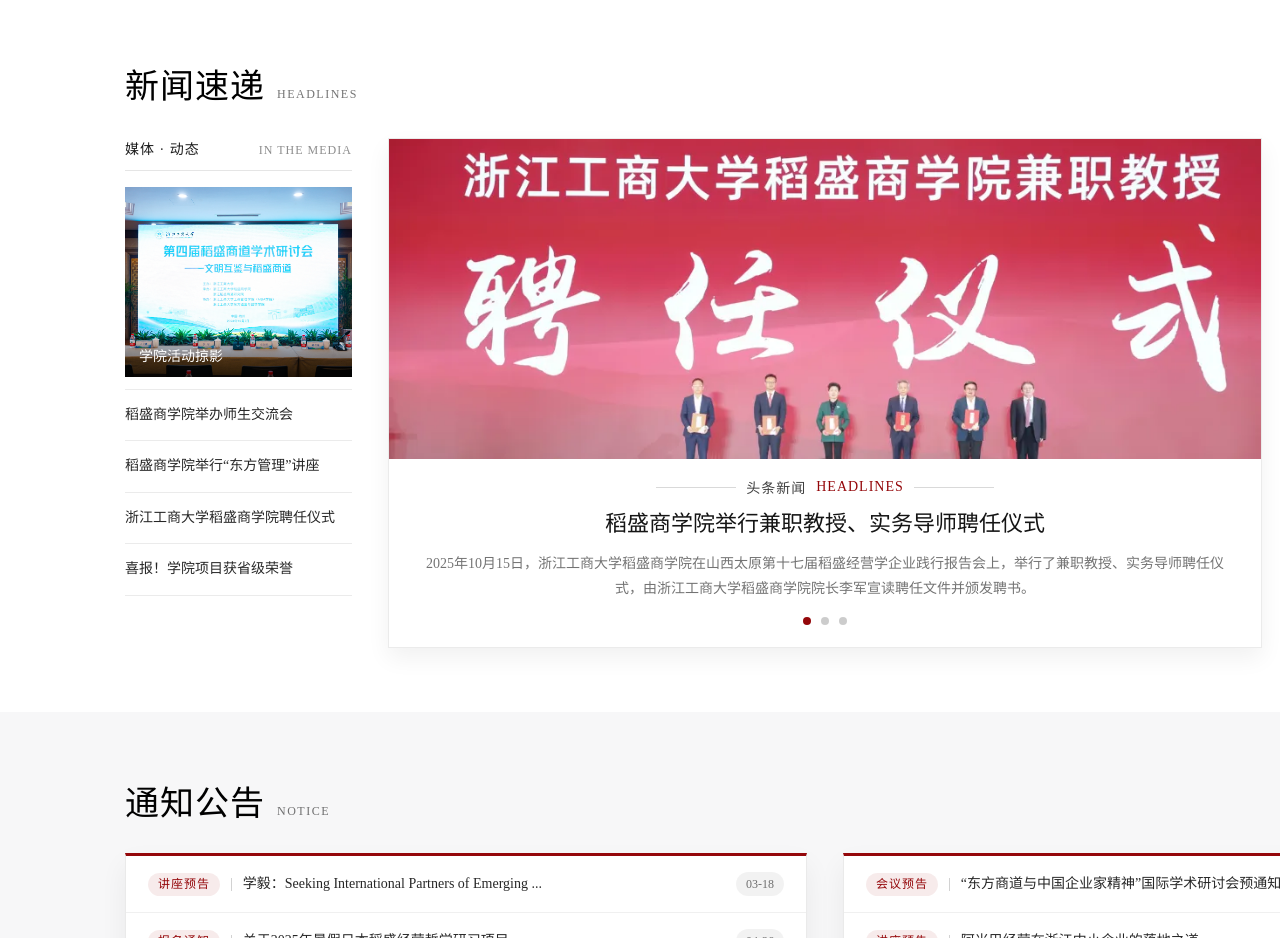
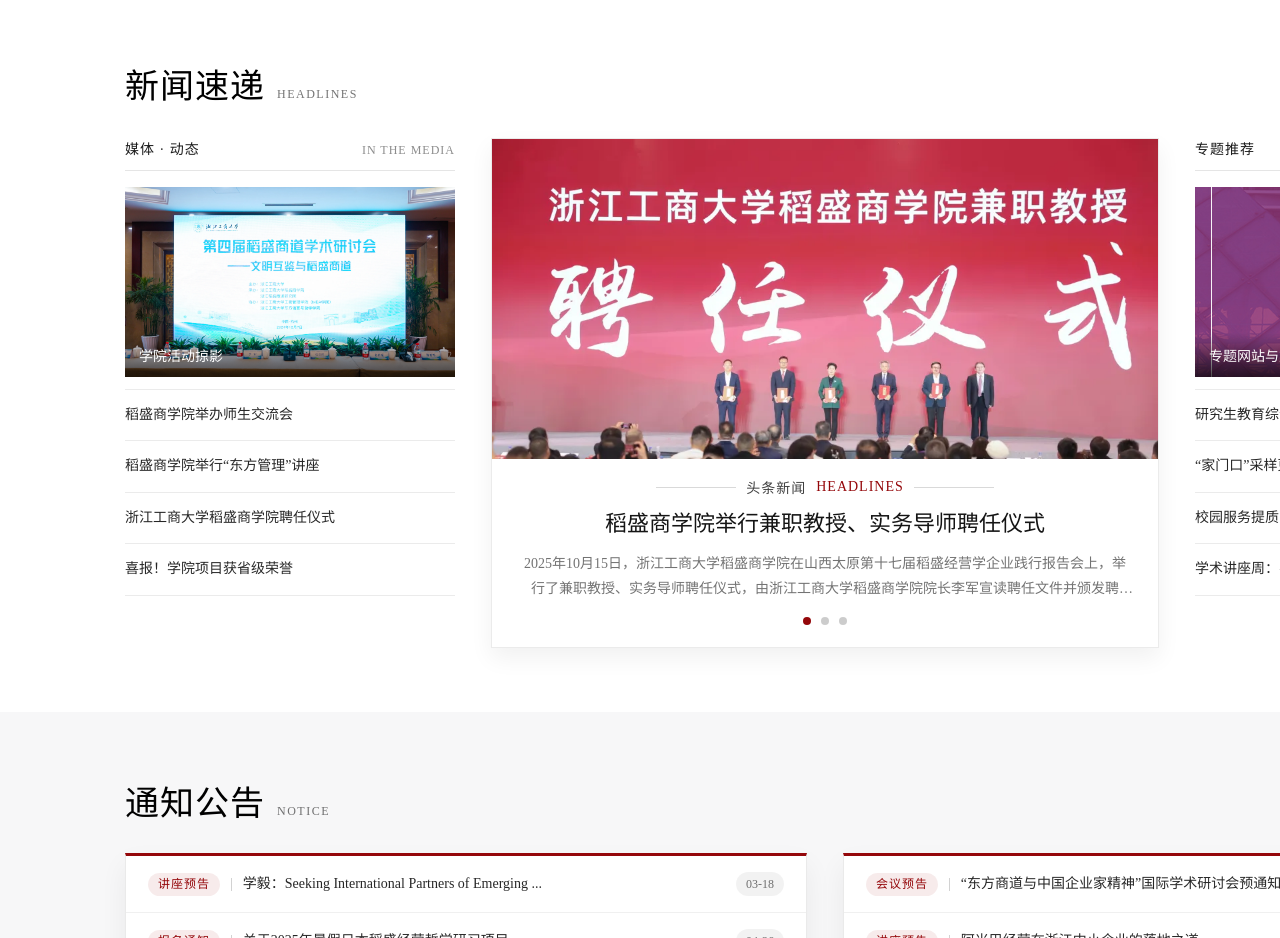
Before and after one commit to wllwall/zjgc-web, a website built with webpack: page public/index.html in a window 1280 px wide. Shown: the part 900-1838 px from the top of the page. Built offline with nearby package versions, Linux system fonts and the light colour scheme; files whose address does not match are found by name.

Commit message:
fix: 修正HTML语义和样式以提升可访问性与布局稳定性
- 将首页的`<a>`标签替换为`<div>`，避免无效链接影响SEO和可访问性
- 为侧边栏添加`flex-shrink: 0`防止布局压缩，确保内容稳定显示
- 为文本内容添加多行省略样式，防止长文本破坏布局
- 调整yarn.lock中依赖项顺序，保持包管理文件一致性

```diff
--- a/package.json
+++ b/package.json
@@ -16,6 +16,7 @@
 		"html-withimg-loader": "^0.1.16",
 		"jquery": "^3.6.1",
 		"less-loader": "^11.1.0",
+		"mini-css-extract-plugin": "^2.9.4",
 		"slick": "^1.12.2",
 		"style-loader": "^3.3.1",
 		"swiper": "^8.4.5",
--- a/public/index.html
+++ b/public/index.html
@@ -481,7 +481,7 @@
               </div>
             </div>
             <div class="main">
-              <a href="#" class="hero">
+              <div href="#" class="hero">
                 <div class="pic">
                   <img src="../src/images/block/img01.webp" alt="" />
                 </div>
@@ -504,7 +504,7 @@
                     <span class="dot"></span>
                   </div>
                 </div>
-              </a>
+              </div>
             </div>
             <div class="side side_r">
               <div class="side_title">
--- a/src/less/body_b.less
+++ b/src/less/body_b.less
@@ -272,6 +272,7 @@
           width: 330px;
           display: flex;
           flex-direction: column;
+          flex-shrink: 0;
           .side_title {
             display: flex;
             justify-content: space-between;
@@ -343,6 +344,7 @@
         .main {
           flex: 1 1 auto;
           min-width: 0;
+          cursor: pointer;
           .hero {
             display: block;
             background: #fff;
@@ -395,6 +397,11 @@
                 font-size: 14px;
                 color: rgba(0, 0, 0, 0.55);
                 line-height: 1.8;
+                overflow: hidden;
+                text-overflow: ellipsis;
+                display: -webkit-box;
+                -webkit-line-clamp: 2;
+                -webkit-box-orient: vertical;
               }
               .hero_controls {
                 margin-top: 16px;
```
Also changed, not shown: config/webpack.prod.js (+8 -3 lines), 2 other files.
